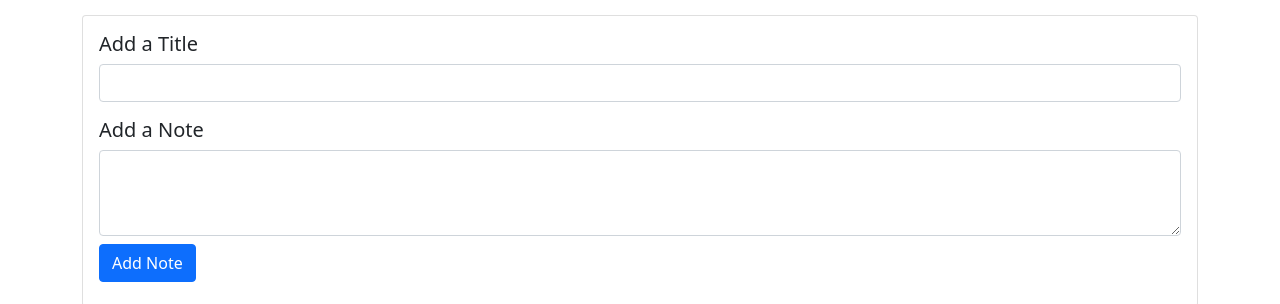
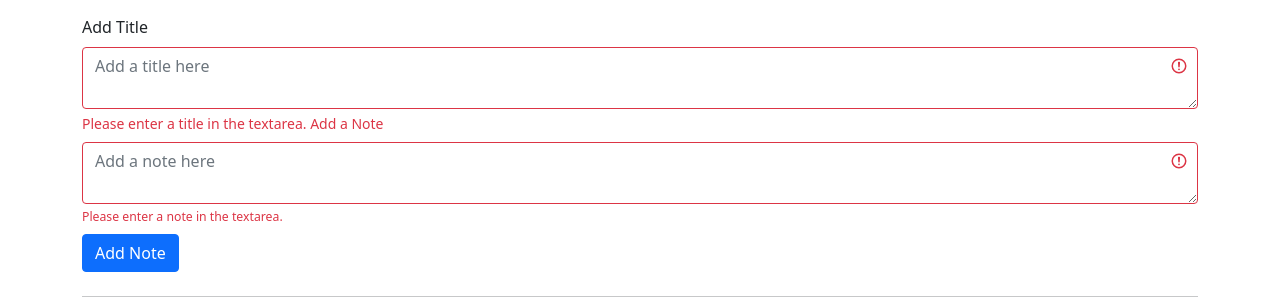
Before and after one commit to Risk-Hub/Magic-Notes, a plain HTML site: page index.html in a window 1280 px wide. Shown: the part 57-361 px from the top of the page. Drawn offline with nearby package versions, Linux system fonts and the light colour scheme.

Commit message:
Form validation added

```diff
--- a/index.html
+++ b/index.html
@@ -82,7 +82,7 @@
         </div>
     </nav>
     <div class="container my-3">
-        <div class="card">
+        <!-- <div class="card">
     <div class="card-body">
                 <div class="mb-3">
                     <h5 class="card-title">Add a Title</h5>
@@ -91,7 +91,21 @@
                 <h5 class="card-title">Add a Note</h5>
                 <textarea class="form-control" id="addTxt" rows="3"></textarea>
                 <button class="btn btn-primary my-2" id="addBtn">Add Note</button>
+            </div> -->
+        <form class="was-validated myValidation">
+            <div class="mb-3">
+                <label for="validationTextarea" class="form-label">Add Title</label>
+                <textarea class="form-control" id="validationTextarea1" placeholder="Add a title here" required></textarea>
+                <div class="invalid-feedback">
+                    Please enter a title in the textarea.
+                    <label for="validationTextarea" class="form-label">Add a Note</label>
+                    <textarea class="form-control" id="validationTextarea2" placeholder="Add a note here" required></textarea>
+                    <div class="invalid-feedback">
+                        Please enter a note in the textarea.
                     </div>
+                    <button class="btn btn-primary my-2" id="addBtn">Add Note</button>
+                </div>
+        </form>
     </div>
     <hr>
     <h2>Your Notes</h2>
--- a/js/app.js
+++ b/js/app.js
@@ -6,6 +6,10 @@ let addBtn = document.getElementById("addBtn");
 addBtn.addEventListener("click", function (e) {
   let addTxt = document.getElementById("addTxt");
   let addTitle = document.getElementById("addTitle");
+
+  // let var_name = document.getElementsByClassName("myValidation");
+
+
   let notes = localStorage.getItem("notes");
   if (notes == null) {
     notesObject = [];
@@ -26,6 +30,7 @@ addBtn.addEventListener("click", function (e) {
 
 //Function to show already existing notes in the localStorage
 function showNotes(element, index) {
+  // alert("Some message here");
   let notes = localStorage.getItem("notes");
   if (notes == null) {
     notesObject = [];
```
Lines whose indentation alone changed are shown as unchanged.
